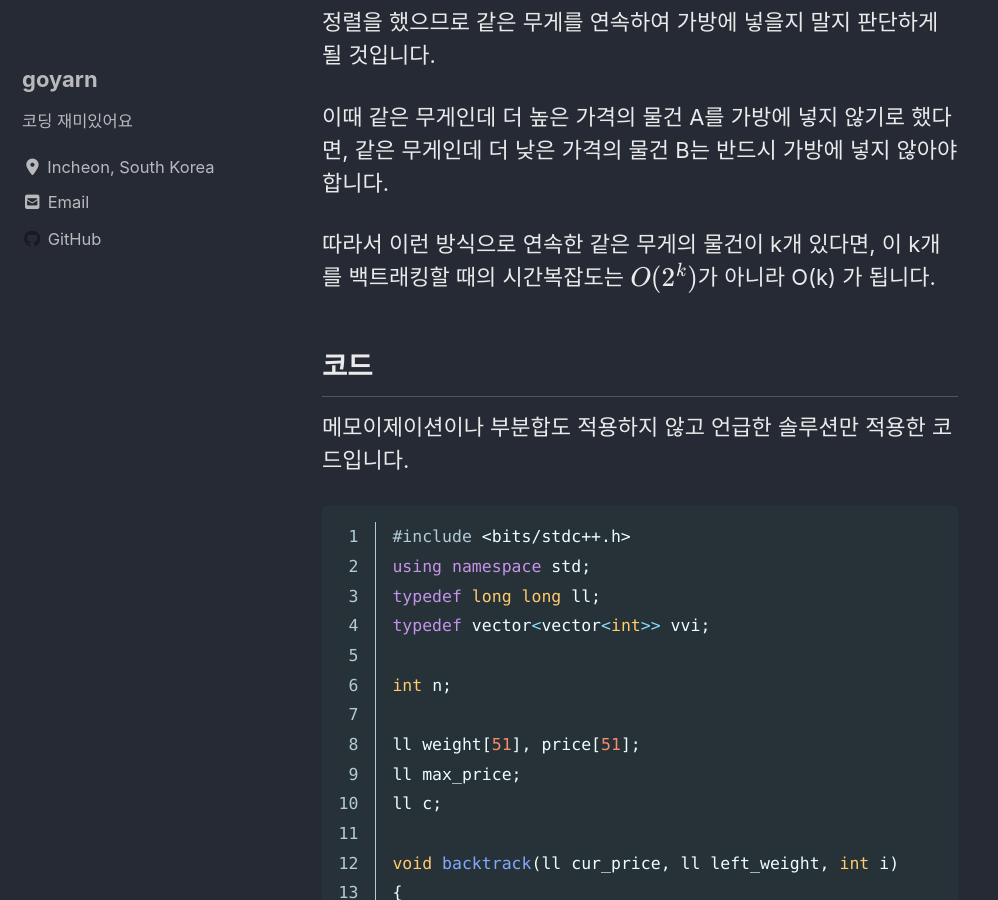
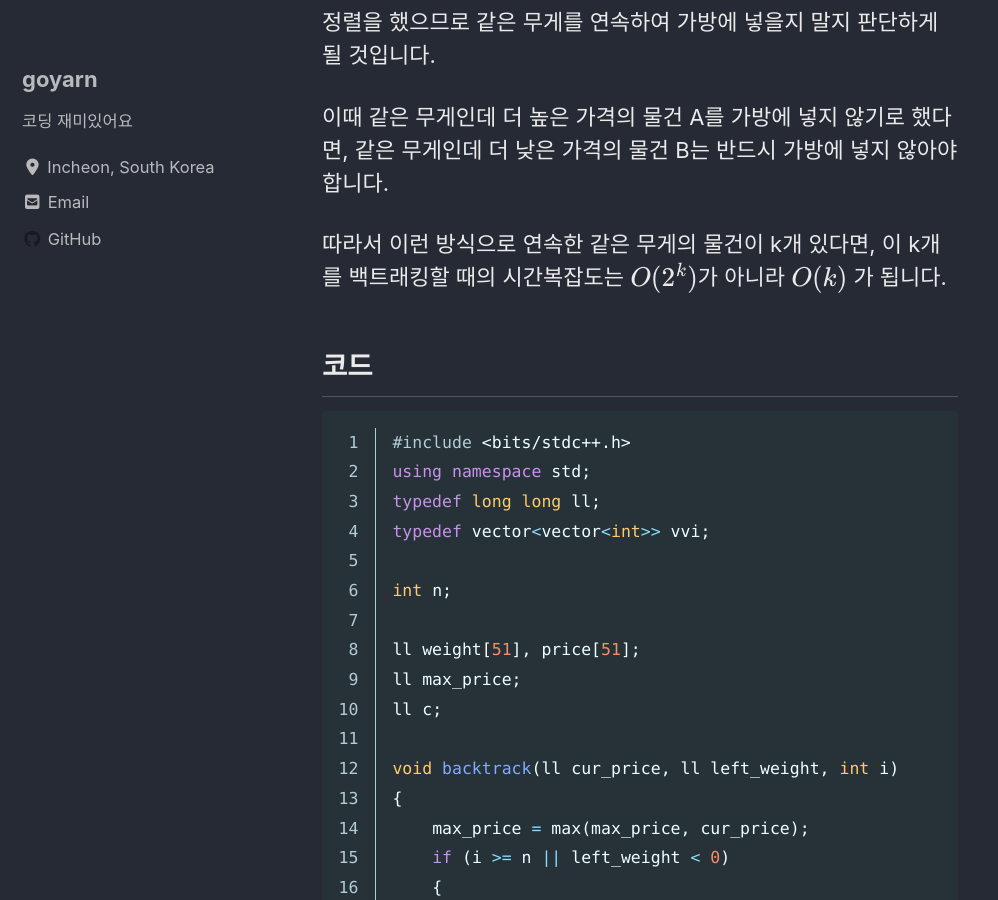
Before and after one commit to goyarn/goyarn.github.io, a Jekyll site: the page built from _posts/2020-06-25-BOJ1128-fibonacci-napsack.md, in a window 1280 px wide and 900 px high, scrolled down 1578 px. Shown: the whole window, without its empty margins (0-998 px from the left). Built offline with Jekyll 4.4.1, drawn with Linux system fonts in a browser that asks for light colours; cached includes are drawn as plain includes; nearby versions of some CDN libraries; formulas are drawn with MathJax 3; comment, search, counter and statistics services are not loaded.

Commit message:
boj 1128 수정

````diff
--- a/_posts/2020-06-25-BOJ1128-fibonacci-napsack.md
+++ b/_posts/2020-06-25-BOJ1128-fibonacci-napsack.md
@@ -40,11 +40,10 @@ use_math: true
 
 이때 같은 무게인데 더 높은 가격의 물건 A를 가방에 넣지 않기로 했다면, 같은 무게인데 더 낮은 가격의 물건 B는 반드시 가방에 넣지 않아야 합니다.
 
-따라서 이런 방식으로 연속한 같은 무게의 물건이 k개 있다면, 이 k개를 백트래킹할 때의 시간복잡도는 $O(2^k)$가 아니라 O(k) 가 됩니다.
+따라서 이런 방식으로 연속한 같은 무게의 물건이 k개 있다면, 이 k개를 백트래킹할 때의 시간복잡도는 $O(2^k)$가 아니라 $O(k)$ 가 됩니다.
 
 
 ## 코드
-메모이제이션이나 부분합도 적용하지 않고 언급한 솔루션만 적용한 코드입니다.
 
 
 ```cpp
````
